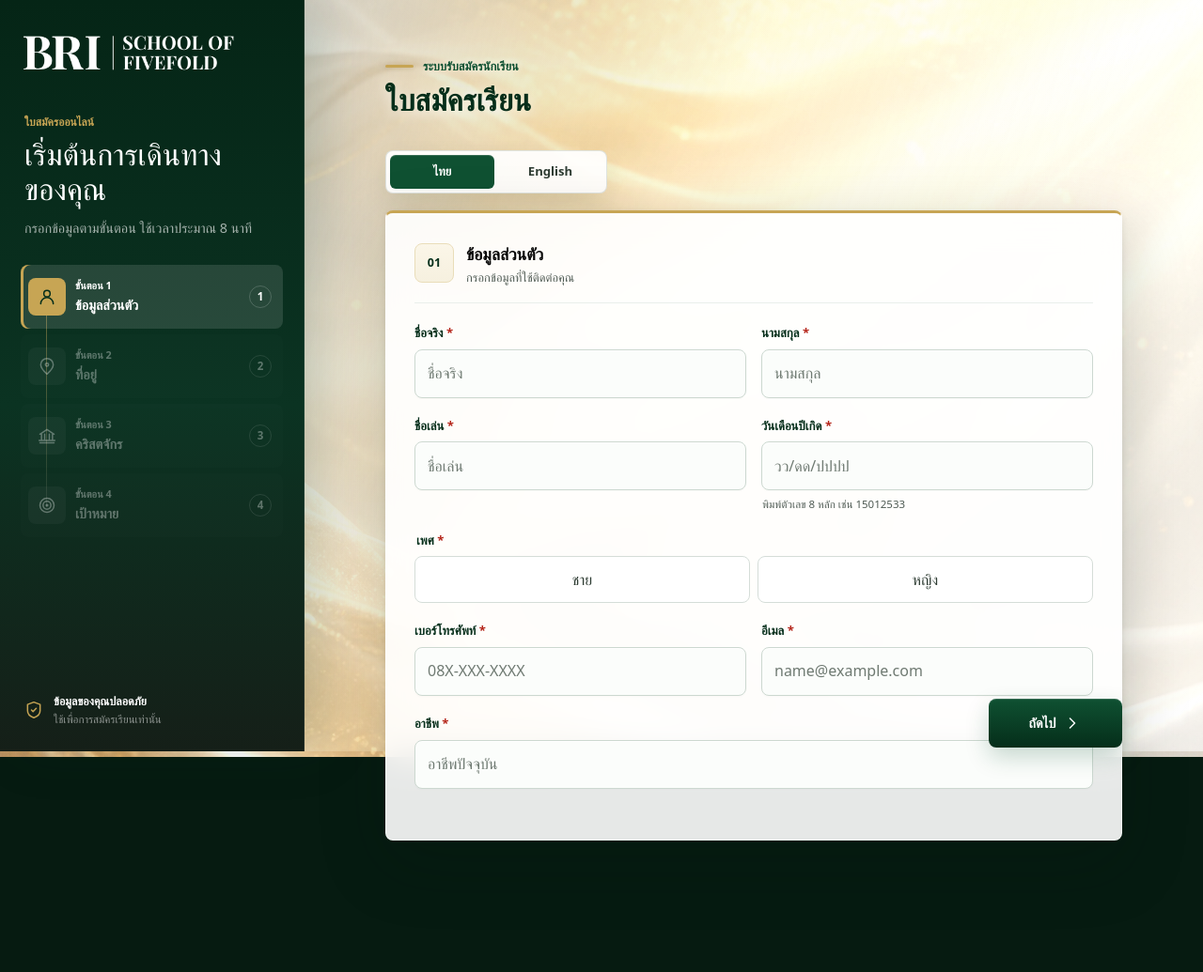
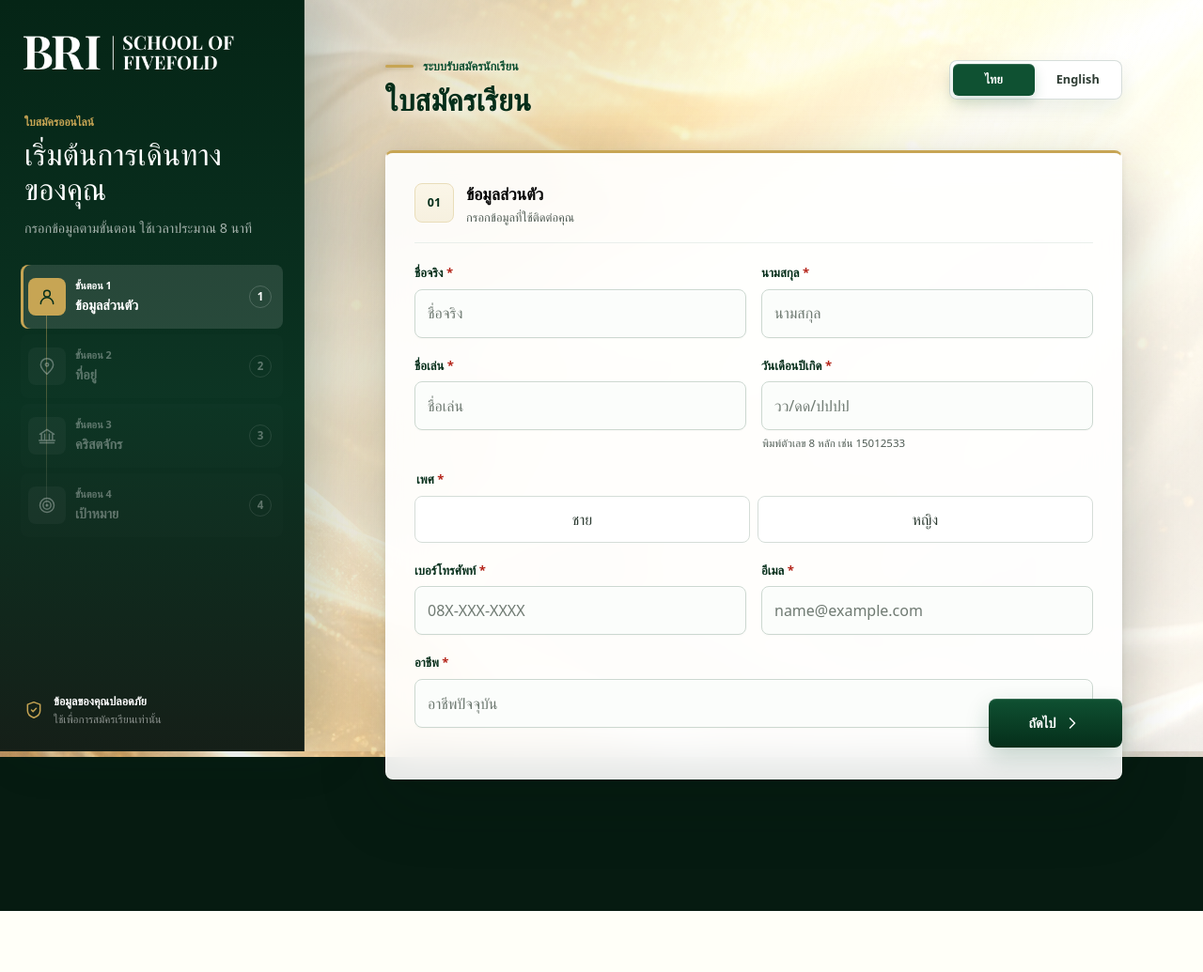
Before and after one commit to Atothegod/BRI, a Django app: page / in a window 1280 px wide. Shown: the whole page at 94% size. After the commit the page ends 970 px from the top, so only its background shows below. Run offline with Django 5.2, Linux system fonts and the light colour scheme; some web fonts are replaced.

Commit message:
Update registration form and styles: localize country name, enhance language switch, and improve layout

```diff
--- a/backend/school/forms.py
+++ b/backend/school/forms.py
@@ -473,7 +473,7 @@ class PersonForm(forms.Form):
         if not self.is_bound:
             self.initial.setdefault("preferred_language", "th")
             self.initial.setdefault("country_code", "TH")
-            self.initial.setdefault("country_name_en", "Thailand")
+            self.initial.setdefault("country_name_en", "ไทย")
             self.initial.setdefault("country_name_th", "ไทย")
         self.fields["date_of_birth"].widget.attrs["max"] = timezone.localdate().isoformat()
         for field_name in ("province", "district", "sub_district"):
--- a/backend/school/static/school/css/registration.css
+++ b/backend/school/static/school/css/registration.css
@@ -611,34 +612,47 @@ svg {
     box-shadow: 0 1px 5px rgba(124, 90, 22, 0.22);
 }
 
+.hero-controls {
+    display: flex;
+    flex: 0 0 auto;
+    align-items: flex-start;
+    justify-content: flex-end;
+}
+
 .language-switch {
     display: inline-grid;
-    width: min(100%, 236px);
-    min-height: 44px;
-    margin: 0 0 18px;
-    padding: 4px;
-    background: rgba(255, 255, 255, 0.92);
-    border: 1px solid rgba(5, 46, 26, 0.12);
+    width: 184px;
+    min-height: 40px;
+    margin: 2px 0 0;
+    padding: 3px;
+    background: rgba(255, 255, 255, 0.96);
+    border: 1px solid rgba(5, 46, 26, 0.16);
     border-radius: 8px;
-    box-shadow: 0 12px 28px rgba(5, 46, 26, 0.08);
+    box-shadow: 0 10px 22px rgba(5, 46, 26, 0.08), inset 0 1px 0 rgba(255, 255, 255, 0.86);
     grid-template-columns: repeat(2, minmax(0, 1fr));
-    gap: 4px;
+    gap: 3px;
 }
 
 .language-option {
     min-width: 0;
-    min-height: 36px;
-    padding: 6px 10px;
+    min-height: 34px;
+    padding: 6px 8px;
     color: var(--color-muted-strong);
     background: transparent;
+    border: 0;
     border-radius: 6px;
     cursor: pointer;
-    font-size: 0.82rem;
+    font-size: 0.8rem;
     font-weight: 800;
     line-height: 1.2;
     transition: color 160ms ease, background-color 160ms ease, box-shadow 160ms ease, transform 120ms ease;
 }
 
+.language-option:focus-visible {
+    outline: 2px solid rgba(34, 197, 94, 0.35);
+    outline-offset: 2px;
+}
+
 .language-option:hover {
     color: var(--color-brand-950);
     background: rgba(15, 81, 50, 0.06);
@@ -647,7 +661,7 @@ svg {
 .language-option.is-selected {
     color: #ffffff;
     background: var(--color-brand-700);
-    box-shadow: inset 0 1px 0 rgba(255, 255, 255, 0.16);
+    box-shadow: 0 6px 14px rgba(15, 81, 50, 0.18), inset 0 1px 0 rgba(255, 255, 255, 0.16);
 }
 
 .mobile-progress {
@@ -1010,6 +1048,16 @@ select.form-control {
     margin: 6px 1px 0;
     color: var(--color-muted);
     font-size: 0.72rem;
+    line-height: 1.45;
+}
+
+.address-mode[hidden] {
+    display: none;
+}
+
+.address-mode--foreign {
+    display: grid;
+    gap: 0;
 }
 
 .errorlist {
--- a/backend/school/templates/school/registration.html
+++ b/backend/school/templates/school/registration.html
@@ -4,7 +4,7 @@
 {% block title %}สมัครเรียน | BRI School of Fivefold{% endblock %}
 
 {% block extra_css %}
-<link rel="stylesheet" href="{% static 'school/css/registration.css' %}?v=20260902-1">
+<link rel="stylesheet" href="{% static 'school/css/registration.css' %}?v=20260909-language-2">
 {% endblock %}
 
 {% block content %}
@@ -69,11 +69,12 @@
                     <span class="eyebrow" data-i18n="hero_eyebrow">ระบบรับสมัครนักเรียน</span>
                     <h1 data-i18n="hero_title">ใบสมัครเรียน</h1>
                 </div>
-            </div>
-
-            <div class="language-switch" role="group" aria-label="เลือกภาษา" data-language-switch data-i18n-aria-label="language_switch_aria">
-                <button class="language-option is-selected" type="button" data-language-option="th" aria-pressed="true">ไทย</button>
-                <button class="language-option" type="button" data-language-option="en" aria-pressed="false">English</button>
+                <div class="hero-controls">
+                    <div class="language-switch" role="group" aria-label="เลือกภาษา" data-language-switch data-i18n-aria-label="language_switch_aria">
+                        <button class="language-option is-selected" type="button" data-language-option="th" aria-pressed="true">ไทย</button>
+                        <button class="language-option" type="button" data-language-option="en" aria-pressed="false">English</button>
+                    </div>
+                </div>
             </div>
 
             <div class="mobile-progress mobile-step-map" aria-live="polite" data-reveal>
@@ -109,7 +110,7 @@
             </div>
             {% endif %}
 
-            <form class="registration-form" method="post" enctype="multipart/form-data" novalidate data-registration-form data-address-data-url="{% static 'school/data/thai_addresses.min.json' %}?v=20260828-1" data-country-data-url="{% static 'school/data/countries.min.json' %}?v=20260909-1" data-country-initial="{{ form.country_code.value|default:'TH' }}">
+            <form class="registration-form" method="post" enctype="multipart/form-data" novalidate data-registration-form data-address-data-url="{% static 'school/data/thai_addresses.min.json' %}?v=20260828-1" data-country-data-url="{% static 'school/data/countries.min.json' %}?v=20260909-country-2" data-country-initial="{{ form.country_code.value|default:'TH' }}">
                 {% csrf_token %}
                 {{ form.line_user_id }}
                 {{ form.line_display_name }}
@@ -196,7 +197,7 @@
                         </div>
                     </div>
 
-                    <div class="field-group{% if form.country_name_en.errors %} has-error{% endif %}">
+                    <div class="field-group country-field{% if form.country_name_en.errors %} has-error{% endif %}">
                         <label class="field-label" for="{{ form.country_name_en.id_for_label }}"><span data-i18n="country">ประเทศ</span> <span aria-hidden="true">*</span></label>
                         <div class="address-combobox">
                             {{ form.country_name_en }}
@@ -205,7 +206,7 @@
                         {{ form.country_name_en.errors }}
                     </div>
 
-                    <div data-thailand-address>
+                    <div class="address-mode address-mode--thai" data-thailand-address>
                     <fieldset class="field-group{% if form.region.errors %} has-error{% endif %}">
                         <legend class="field-label"><span data-i18n="region">ภูมิภาค</span> <span aria-hidden="true">*</span></legend>
                         <div class="choice-grid choice-grid--six">
@@ -264,7 +265,7 @@
                     </div>
                     </div>
 
-                    <div data-foreign-address hidden>
+                    <div class="address-mode address-mode--foreign" data-foreign-address hidden>
                         <div class="field-group{% if form.address_line.errors %} has-error{% endif %}">
                             <label class="field-label" for="{{ form.address_line.id_for_label }}"><span data-i18n="foreign_address">Address</span> <span aria-hidden="true">*</span></label>
                             {{ form.address_line }}
@@ -424,5 +425,5 @@
 
 {% block extra_js %}
 {% include "school/includes/liff_bridge.html" %}
-<script src="{% static 'school/js/registration.js' %}?v=20260828-4" defer></script>
+<script src="{% static 'school/js/registration.js' %}?v=20260909-language-2" defer></script>
 {% endblock %}
```
Also changed, not shown: other parts of backend/school/static/school/css/registration.css (+61 -0 lines), backend/school/static/school/js/registration.js (+29 -5 lines).
